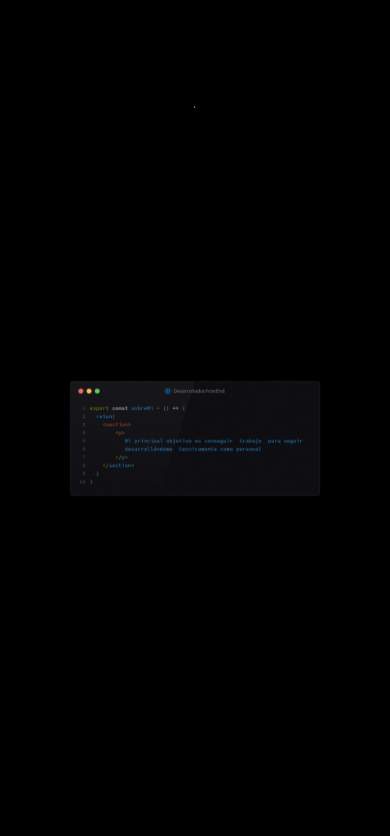
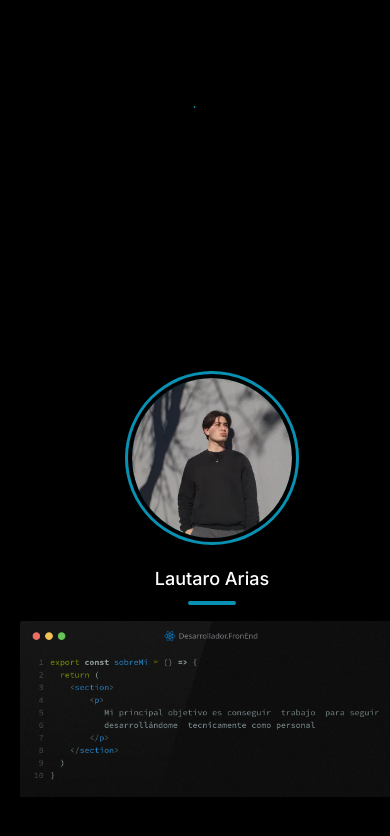
Before and after one commit to lautaro-arias/project-portafolio, a Next.js app: page / in a window 390 px wide. Shown: the part 722-1558 px from the top of the page. Built offline with nearby package versions, Linux system fonts and the light colour scheme.

Commit message:
responsive sobre mi Ok,falta card

```diff
--- a/app/modules/components/lenguajes.tsx
+++ b/app/modules/components/lenguajes.tsx
@@ -7,7 +7,6 @@ const Lenguajes = () => {
   const { svgs } = LenguajesIcons()
 
 
-  //     ajustar iconos   ///
   // revisar descargas , por que no se descarga el pdf
 
 
--- a/app/modules/components/proyects.tsx
+++ b/app/modules/components/proyects.tsx
@@ -18,7 +18,7 @@ const Proyects = () => {
     { dataProjects.map((item, index) => (
 
           <div key={index} className="relative mx-auto max-w-7xl pt-6 ">
-              <div className={ `grid max-w-lg gap-8 mx-auto mt-12 lg:grid-cols-2 lg:max-w-none ${item.bg}`} >
+              <div className= " grid max-w-lg gap-8 mx-auto mt-12 lg:grid-cols-2 lg:max-w-none bg-[url('/assets/bgTrailer.jpg')] bg-cover  bg-no-repeat bg-start" >
                   <div className="flex flex-col mb-12 overflow-hidden cursor-pointer">
                       <div className="flex flex-col justify-between flex-1">
                           <a href="/blog-post"></a>
--- a/app/modules/components/sobreMi.tsx
+++ b/app/modules/components/sobreMi.tsx
@@ -6,29 +6,38 @@ const SobreMi = () => {
 
   return (
     <>
-      <section  className=" text-white body-font py-30">
-          <div className="container px-5 py-24 mx-auto flex flex-col ">
-              <div className="lg:w-4/6 mx-auto text-center ">
+      <section className="text-white body-font py-30">
+        <div className="container px-5 py-24 mx-auto flex flex-col">
+          <div className="lg:w-4/6 mx-auto text-center">
             <div className="flex flex-col sm:flex-row mt-10">
-                       {/* <div className="sm:w-1/3 text-center sm:pr-8 sm:py-8">
+              <div className="sm:w-1/3 text-center flex-wrap sm:pr-8 sm:py-8">
                 <div className="avatar">
-                                <div className="w-56 h-56 rounded-full flex flex-wrap ring mt-10 ring-cyan-600 ring-offset-black ring-offset-4">
-                                  <Image alt="team" width={460} height={460} className=" bg-gray-800 rounded-full object-cover object-center sm:mb-0 mb-4" src="/assets/lautaro.jpg" />
+                  <div className="w-40 h-40 rounded-full flex flex-wrap ring mt-10 ring-cyan-600 ring-offset-black ring-offset-4">
+                    <Image alt="team" width={460} height={460} className="bg-gray-800 rounded-full object-cover object-center sm:mb-0 mb-4" src="/assets/lautaro.jpg" />
                   </div>
                 </div>
-                            <div className="backdrop-blur-3xl mt-2 flex flex-col items-center text-center justify-center">
+                <div className="mt-2 flex flex-col items-center text-center justify-center">
                   <h2 className="font-medium title-font mt-4 text-white text-lg">Lautaro Arias</h2>
-                                <div className="w-12 h-1  bg-cyan-600 rounded mt-2 mb-4"></div>
+                  <div className="w-12 h-1 bg-cyan-600 rounded mt-2 mb-4"></div>
                 </div>
-  </div>*/}
-                          <div className=" w-full h-full flex flex-wrap  md:w-xl md:h-2xl p-32 mx-auto relative">
-                            <Image alt="gallery"  width={1256} height={592} className="py-10 w-full max-w-full h-auto object-cover object-center block absolute inset-0" src="/assets/h.png"/>
-                              <div className="text-center py-20 relative  w-full "></div>
+              </div>
+              <div className="min-w-96 min-h-md w-full h-full flex flex-wrap">
+                {/* La segunda imagen */}
+                <div className="relative w-full">
+                  <Image alt="gallery" width={1220} height={560} className="bg-black object-cover object-center sm:w-full" src="/assets/h.png" />
+                  {/* Overlay opcional para el texto */}
+                  <div className="absolute inset-0 flex items-center justify-center">
+                    <div className="text-center py-20">
+                      {/* Aquí puedes agregar tu texto si es necesario */}
+                    </div>
+                  </div>
+                </div>
               </div>
             </div>
           </div>
         </div>
       </section>
+
       <Lenguajes/>
     </>
   )
```
Also changed, not shown: public/assets/h.png. Lines whose indentation alone changed are shown as unchanged.
